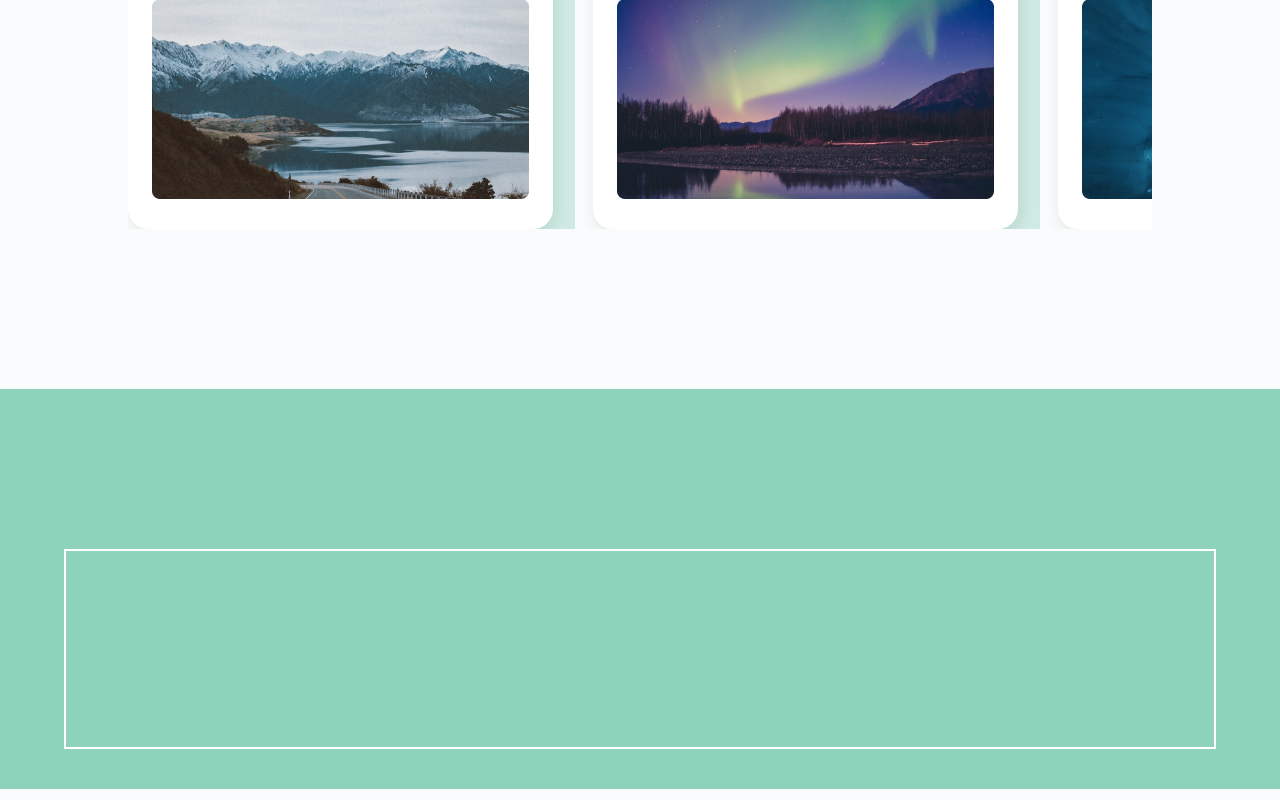
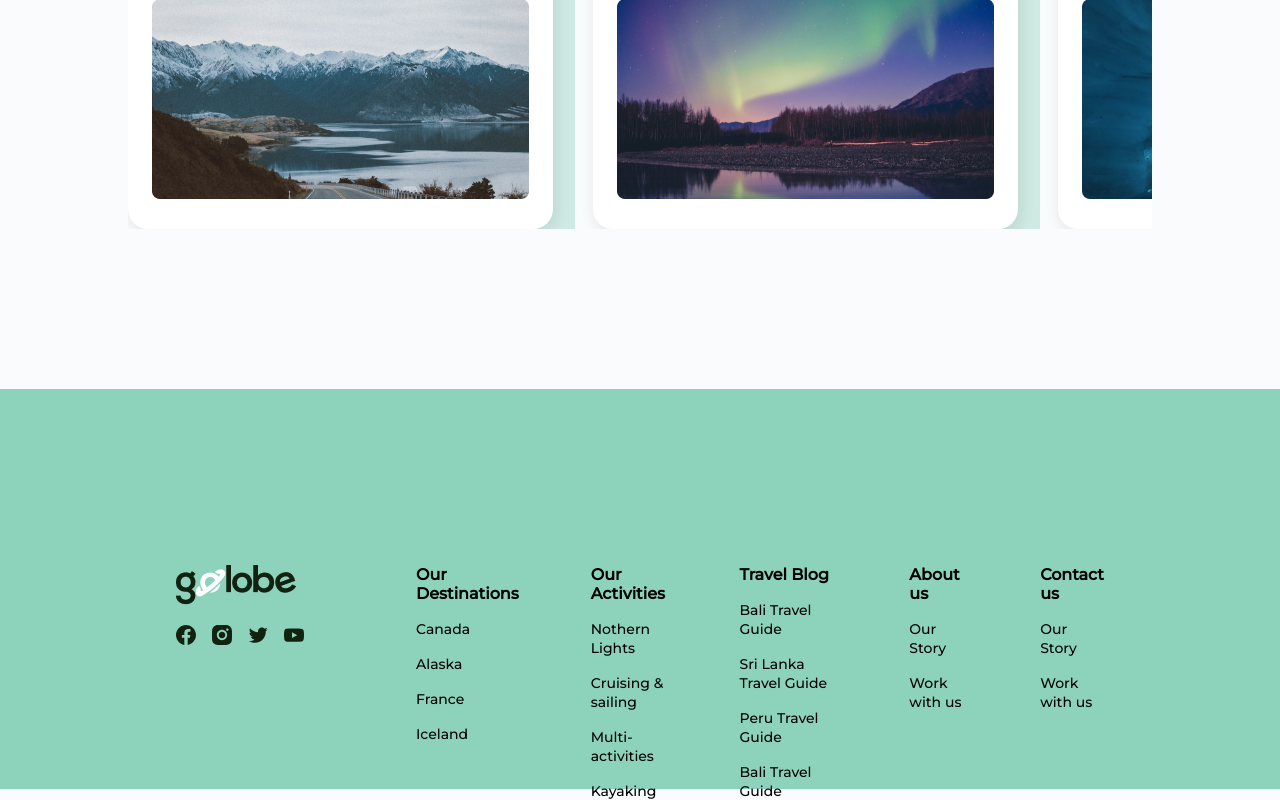
Before and after one commit to DanielOmehe/Golobe-Travel-App, a Next.js app: page / in a window 1280 px wide. Shown: the part 2838-3638 px from the top of the page. Built offline with nearby package versions, Linux system fonts and the light colour scheme.

Commit message:
Build footer section

```diff
--- a/components/data/navigations/navigations.js
+++ b/components/data/navigations/navigations.js
@@ -1,25 +1,43 @@
-export const destinations = [
+export const footerItems = [
+    {
+        heading: 'Our Destinations',
+        links: [
         {name: 'Canada', target: '/canada'},
         {name: 'Alaska', target: '/alaska'},
         {name: 'France', target: '/france'},
-    {name: 'Iceland', target: '/iceland'},
-];
-
-export const activities = [
+        {name: 'Iceland', target: '/iceland'}
+        ]
+    },
+    {
+        heading: 'Our Activities',
+        links: [
         {name: 'Nothern Lights', target: '/'},
         {name: 'Cruising & sailing', target: '/'},
         {name: 'Multi-activities', target: '/'},
         {name: 'Kayaking', target: '/'},
-];
-
-export const blogs = [
+        ]
+    },
+    {
+        heading: 'Travel Blog',
+        links: [
         {name: 'Bali Travel Guide', target: '/'},
         {name: 'Sri Lanka Travel Guide', target: '/'},
         {name: 'Peru Travel Guide', target: '/'},
-    {name: 'Bali Travel Guide', target: '/'},
-];
-
-export const about = [
+        {name: 'Bali Travel Guide', target: '/'}
+        ]
+    },
+    {
+        heading: 'About us',
+        links: [
         {name: 'Our Story', target: '/about'},
         {name: 'Work with us', target: '/about'},
-];
+        ]
+    },
+    {
+        heading: 'Contact us',
+        links: [
+            {name: 'Our Story', target: '/about'},
+            {name: 'Work with us', target: '/about'},
+        ]
+    }
+]
--- a/layout/footer/index.js
+++ b/layout/footer/index.js
@@ -1,9 +1,37 @@
-import { FooterWrapper, FooterItems } from "./style";
+import { FooterWrapper, FooterItems, FooterItem, FooterLogo, FooterIcons, FooterIcon, FooterItemHeader, FooterLinks, FooterLink } from "./style";
+import { footerItems } from "../../components/data/navigations/navigations";
+import Link from 'next/link'
 
 const Footer =()=>{
     return(
         <FooterWrapper>
-            <FooterItems></FooterItems>
+            <FooterItems>
+                <FooterItem height='100px'>
+                    <FooterLogo src="images/Logo.png" />
+                    <FooterIcons>
+                        <FooterIcon src="images/facebook.svg" />
+                        <FooterIcon src="images/instagram.svg" />
+                        <FooterIcon src="images/twitter.svg" />
+                        <FooterIcon src="images/youtube.svg" />
+                    </FooterIcons>
+                </FooterItem>
+                {
+                    footerItems.map((item, index)=>(
+                        <FooterItem>
+                            <FooterItemHeader>{item.heading}</FooterItemHeader>
+                            <FooterLinks>
+                            {
+                                item.links.map((link, index)=>(
+                                    <FooterLink>
+                                        <Link href={link.target}>{link.name}</Link>
+                                    </FooterLink>
+                                ))
+                            }
+                            </FooterLinks>
+                        </FooterItem>
+                    ))
+                }
+            </FooterItems>
         </FooterWrapper>
     )
 }
--- a/layout/footer/style.js
+++ b/layout/footer/style.js
@@ -5,11 +5,59 @@ export const FooterWrapper = styled.footer`
     height: 400px;
     background: var(--mint-green);
     margin-top: 10rem;
-    padding: 10rem 4rem 2rem;
+    padding: 10rem 10rem 2rem;
 `
 
 export const FooterItems = styled.section`
     width: 100%;
     height: 200px;
-    border: 2px solid white;
+    display: flex;
+    justify-content: flex-start;
+    gap: 2.5rem;
 `
+
+export const FooterItemHeader = styled.h2`
+    font-size: 16px;
+`
+
+export const FooterLinks = styled.ul``
+
+export const FooterLink = styled.li`
+    margin: 1rem 0;
+    list-style-type: none;
+    & a{
+        color: black;
+        font-size: 14px;
+        text-decoration: none;
+
+        &:hover{
+            text-decoration: underline;
+        }
+    }
+`
+
+export const FooterItem = styled.div`
+    width: auto;
+    height: auto;
+    padding: 1rem;
+
+    &:nth-child(1){
+        margin-right: 2.5rem;
+
+        & img{
+            margin-bottom: 1rem;
+        }
+    }
+`
+
+export const FooterLogo = styled.img``
+
+export const FooterIcons = styled.div`
+    display: flex;
+    gap: 1rem;
+`
+
+export const FooterIcon = styled.img`
+    width: 20px;
+    height: 20px;
+`
```
Lines whose indentation alone changed are shown as unchanged.
